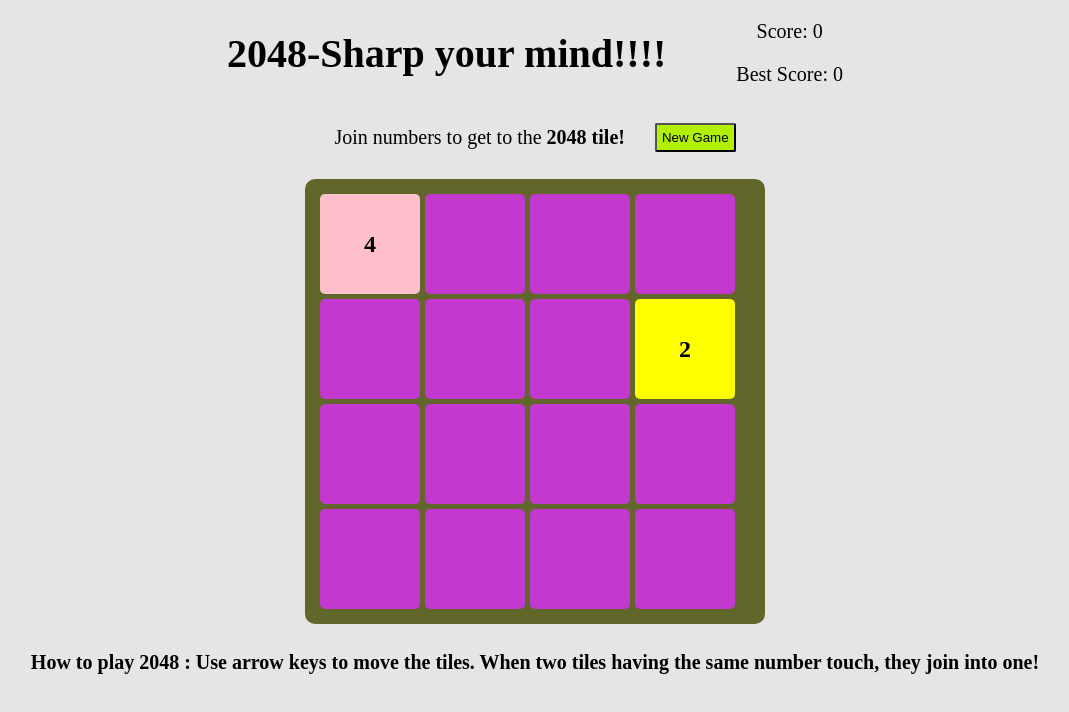
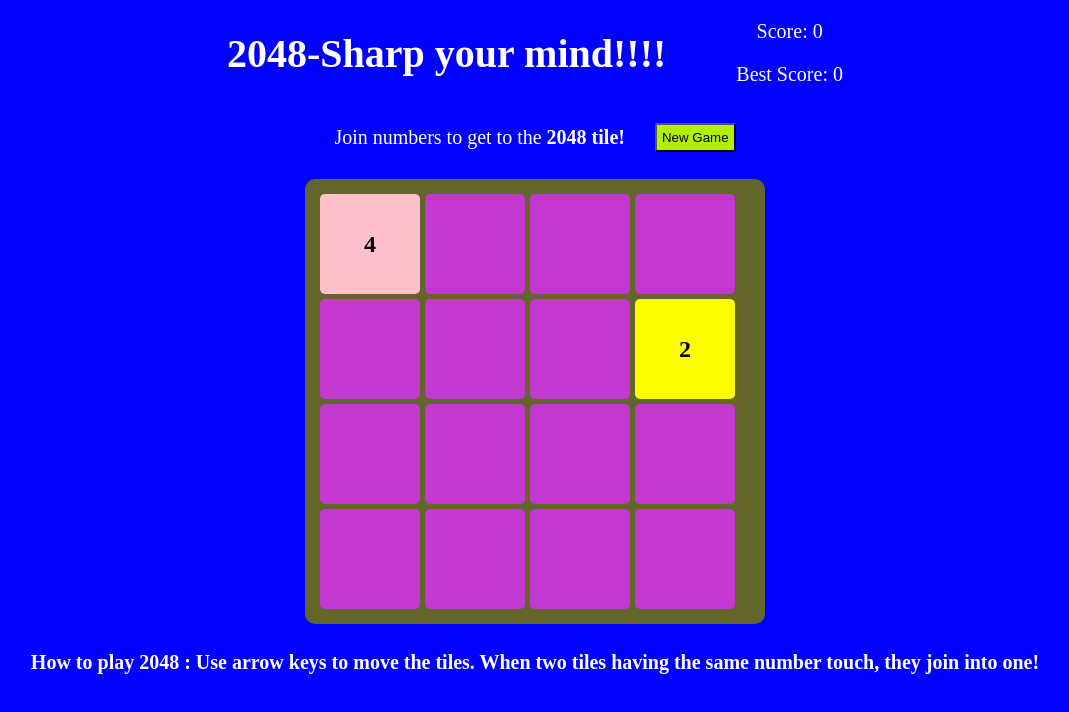
Before and after one commit to mahin13747/hackthon, a plain HTML site: page index.html in a window 1280 px wide. Shown: the whole page, without its empty margins (105-1174 px from the left). Drawn offline with Linux system fonts and the light colour scheme.

Commit message:
Update hackthon.css

```diff
--- a/hackthon.css
+++ b/hackthon.css
@@ -2,19 +2,21 @@ body{
     text-align: center;
     font-size: 20px;
     margin: 0%;
-    background-color:rgb(0,0,0,0.1);
+    background-color:blue;
 }
 
 .header {
     display: flex;
     justify-content: center;
     align-items: center;
+    color:white;
   }
 
 .top-info{
     display: flex;
     justify-content: center;
     align-items: center;
+    color:white;
 }
 
 .h1{
@@ -79,3 +81,6 @@ body{
     background-color: rgba(233, 227, 227, 0.5);
     border-radius: 5px;
 }
+h4{
+    color:white;
+}
```
